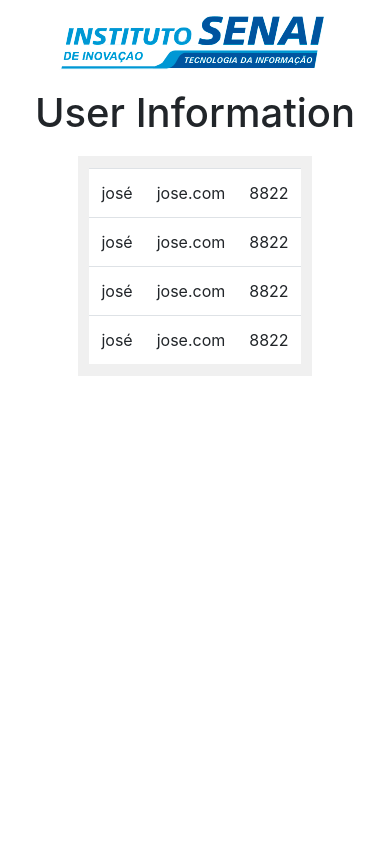
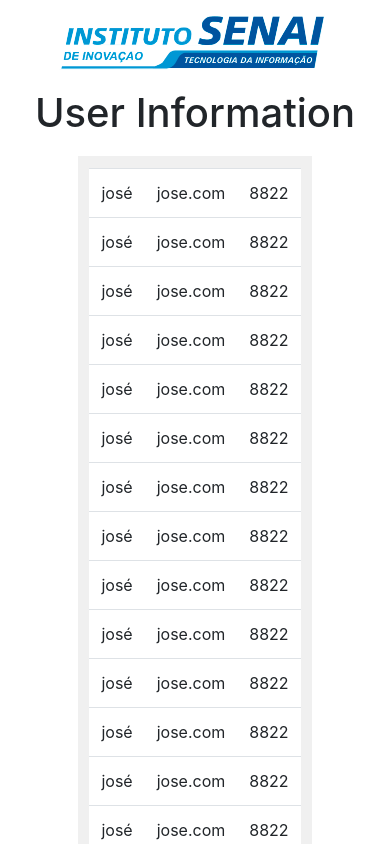
Before and after one commit to JecaTatu/User-information, an Angular app: page / in a window 390 px wide. Shown: the top 844 px of the page. Built offline with nearby package versions, Linux system fonts and the light colour scheme.

Commit message:
style in the responsive table

```diff
--- a/src/app/app.component.css
+++ b/src/app/app.component.css
@@ -6,3 +6,13 @@
 h1{
     margin-top:2%;
 }
+
+@media (width:360px){
+    #title{
+        margin-bottom: 8%;
+    }
+
+    h1{
+        margin-top: 2%;
+    }
+}
--- a/src/app/home/home.component.css
+++ b/src/app/home/home.component.css
@@ -17,3 +17,11 @@ tr{
     padding-top: 3%;
     padding-bottom: 3%;
 }
+
+@media (width:360px){
+    #container{
+        width: 90%;
+        padding-top: 5%;
+        padding-bottom: 5%;
+    }
+}
--- a/src/app/home/home.component.ts
+++ b/src/app/home/home.component.ts
@@ -11,6 +11,26 @@ export class HomeComponent implements OnInit {
     {name: 'josé', email: 'jose.com', telefone: '8822'},
     {name: 'josé', email: 'jose.com', telefone: '8822'},
     {name: 'josé', email: 'jose.com', telefone: '8822'},
+    {name: 'josé', email: 'jose.com', telefone: '8822'},
+    {name: 'josé', email: 'jose.com', telefone: '8822'},
+    {name: 'josé', email: 'jose.com', telefone: '8822'},
+    {name: 'josé', email: 'jose.com', telefone: '8822'},
+    {name: 'josé', email: 'jose.com', telefone: '8822'},
+    {name: 'josé', email: 'jose.com', telefone: '8822'},
+    {name: 'josé', email: 'jose.com', telefone: '8822'},
+    {name: 'josé', email: 'jose.com', telefone: '8822'},
+    {name: 'josé', email: 'jose.com', telefone: '8822'},
+    {name: 'josé', email: 'jose.com', telefone: '8822'},
+    {name: 'josé', email: 'jose.com', telefone: '8822'},
+    {name: 'josé', email: 'jose.com', telefone: '8822'},
+    {name: 'josé', email: 'jose.com', telefone: '8822'},
+    {name: 'josé', email: 'jose.com', telefone: '8822'},
+    {name: 'josé', email: 'jose.com', telefone: '8822'},
+    {name: 'josé', email: 'jose.com', telefone: '8822'},
+    {name: 'josé', email: 'jose.com', telefone: '8822'},
+    {name: 'josé', email: 'jose.com', telefone: '8822'},
+    {name: 'josé', email: 'jose.com', telefone: '8822'},
+    {name: 'josé', email: 'jose.com', telefone: '8822'},
     {name: 'josé', email: 'jose.com', telefone: '8822'}
   ];
 
```
